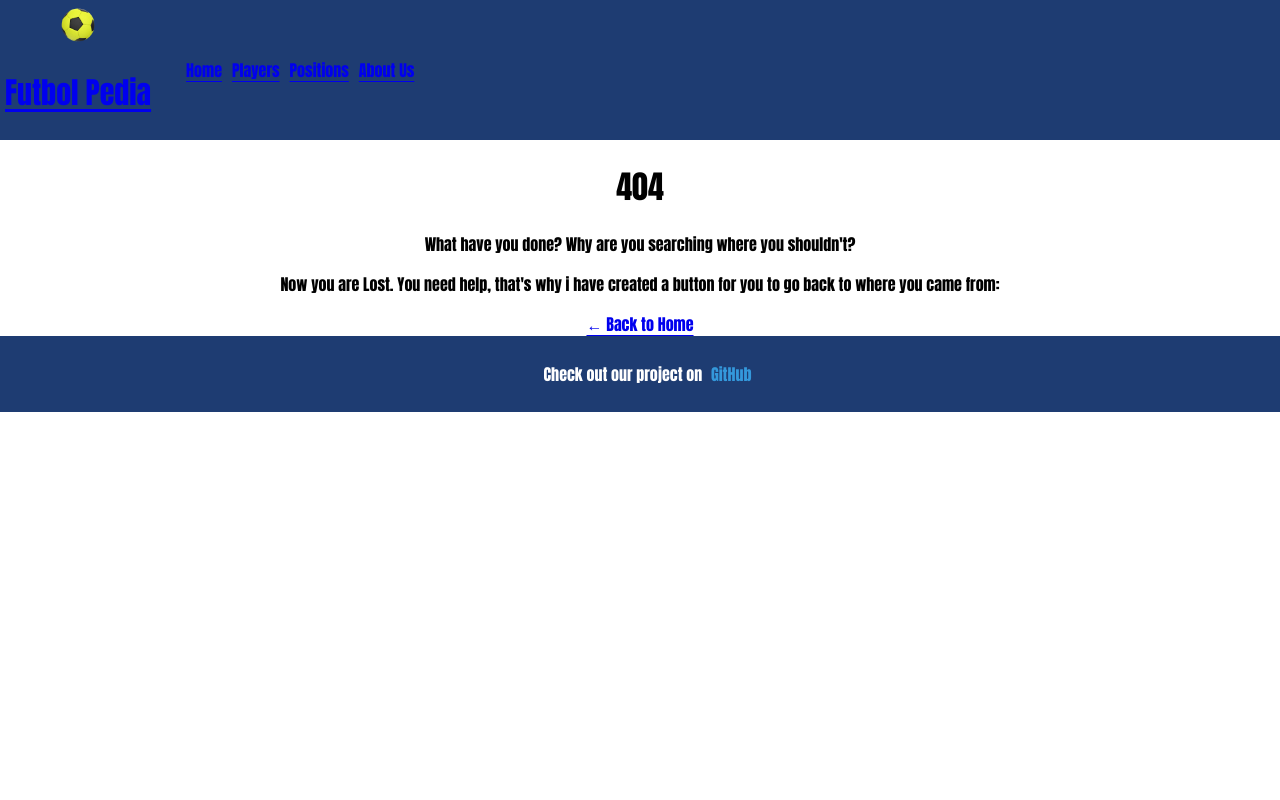
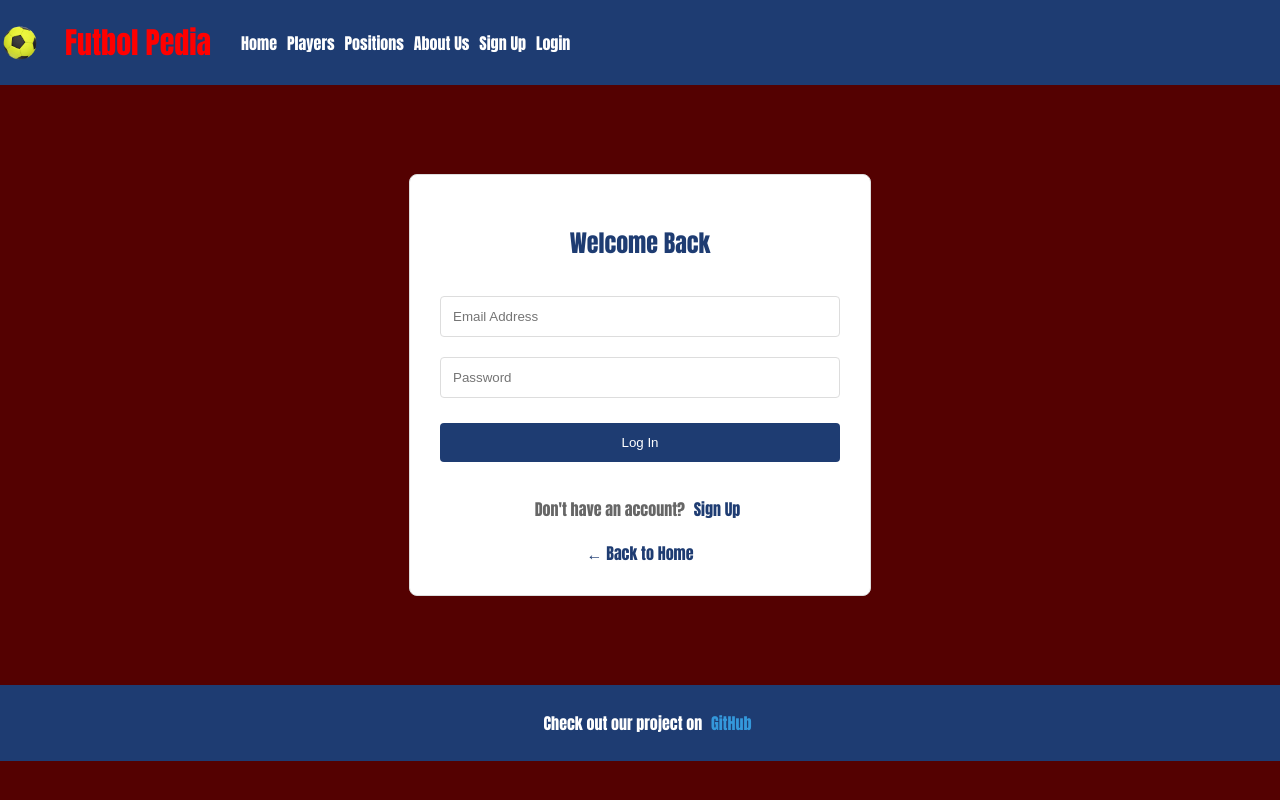
Before and after one commit to MateoSancho/futbol-project-client, a React (Vite) app: page /login in a window 1280 px wide. Built offline with nearby package versions, Linux system fonts and the light colour scheme.

Commit message:
Login, SignUp page, not functional, with minimal css, better navbar, better about us page, and more implementations. However, still no connection with the server

```diff
--- a/src/App.css
+++ b/src/App.css
@@ -6,6 +6,7 @@
 body {
   margin: 0;
   min-height: 100vh;
+  background-color: #540101;
 }
 
 a {
@@ -38,6 +39,12 @@ hr {
 .nav-title {
   font-size: 30px;
   font-weight: bold;
+  color: #ff0000;
+}
+
+.nav-link{
+  color: #ffffff;
+  text-decoration: none;
 }
 
 /* ===== FOOTER STYLES ===== */
@@ -200,11 +207,24 @@ hr {
 
 /* ===== POSITION CARD ===== */
 .position-card {
-  border: 1px solid #ddd;
-  border-radius: 8px;
-  padding: 20px;
-  margin: 10px;
-  background: white;
+    margin: 30px 0;
+    padding: 20px;
+    border: 1px solid #ddd;
+    border-radius: 8px;
+    background: white;
+}
+
+.position-card h3 {
+    color: #1e3c72;
+    margin-bottom: 10px;
+}
+
+.position-card button {
+    background: #1e3c72;
+    color: white;
+    padding: 8px 16px;
+    border: none;
+    border-radius: 4px;
 }
 
 /* ===== MESSAGES ===== */
@@ -212,3 +232,117 @@ hr {
   padding: 40px;
   color: #666;
 }
+
+/* ===== ABOUT US STYLES ===== */
+.about-container {
+    max-width: 800px;
+    margin: 0 auto;
+    padding: 20px;
+}
+
+.about-content {
+    text-align: left;
+    margin: 30px 0;
+}
+
+.about-section {
+    margin: 30px 0;
+    padding: 20px;
+    border: 1px solid #ddd;
+    border-radius: 8px;
+    background: white;
+}
+
+.about-section h2 {
+    color: #1e3c72;
+    margin-bottom: 15px;
+}
+
+.about-section p {
+    line-height: 1.6;
+    color: #555;
+}
+
+.team-members {
+    display: flex;
+    justify-content: center;
+    gap: 40px;
+    margin-top: 20px;
+}
+
+.team-member {
+    text-align: center;
+    padding: 20px;
+}
+
+.team-member h3 {
+    color: #1e3c72;
+    margin-bottom: 10px;
+}
+
+.team-member p {
+    color: #666;
+    margin: 0;
+}
+
+/* ===== AUTH PAGES ===== */
+.auth-page {
+    display: flex;
+    justify-content: center;
+    align-items: center;
+    min-height: 70vh;
+    padding: 20px;
+}
+
+.auth-card {
+    background: white;
+    border: 1px solid #ddd;
+    border-radius: 8px;
+    padding: 30px;
+    width: 100%;
+    max-width: 400px;
+    text-align: center;
+}
+
+.auth-card h2 {
+    color: #1e3c72;
+    margin-bottom: 25px;
+}
+
+.auth-card input {
+    width: 100%;
+    padding: 12px;
+    margin: 10px 0;
+    border: 1px solid #ddd;
+    border-radius: 4px;
+    box-sizing: border-box;
+}
+
+.auth-card button {
+    width: 100%;
+    background: #1e3c72;
+    color: white;
+    padding: 12px;
+    border: none;
+    border-radius: 4px;
+    margin: 15px 0;
+    cursor: pointer;
+}
+
+.auth-card button:hover {
+    background: #2a5298;
+}
+
+.auth-card p {
+    margin: 20px 0;
+    color: #666;
+}
+
+.auth-card a {
+    color: #1e3c72;
+    text-decoration: none;
+}
+
+.auth-card a:hover {
+    text-decoration: underline;
+}
--- a/src/App.jsx
+++ b/src/App.jsx
@@ -11,6 +11,9 @@ import PlayerAbout from "./pages/PlayerAbout";
 import Positions from "./pages/Positions";
 import PositionAbout from "./pages/PositionAbout";
 import NotFound from "./pages/Notfound";
+import Login from "./pages/auth/Login";
+import SignUp from "./pages/auth/Signup";
+import Error from "./pages/Error";
 
 function App() {
   return (
@@ -27,6 +30,9 @@ function App() {
           <Route path="/positions" element={<Positions />} />
           <Route path="/positions/:id" element={<PositionAbout />} />
           <Route path="/about-us" element={<AboutUs />} />
+          <Route path="/signup" element={<SignUp />} />
+          <Route path="/login" element={<Login />} />
+          <Route path="/error" element={<Error />}/>
           <Route path="*" element={<NotFound />} />
         </Routes>
 
--- a/src/components/Navbar.jsx
+++ b/src/components/Navbar.jsx
@@ -5,16 +5,16 @@ function Navbar() {
     return(
         <div className="navbar">
             <div className="nav-container">
-                <Link to="/" className="nav-brand">
-                    <img src={myLogo} alt="Logo" className="nav-logo" />
-                    <h1 className="nav-title">Futbol Pedia</h1>
-                </Link>
+                <img src={myLogo} alt="Logo" className="nav-logo" />
+                <h1 className="nav-title">Futbol Pedia</h1>
 
                 <div className="nav-links">
                     <Link to="/" className="nav-link">Home</Link>
-                    <Link to="/athletes" className="nav-link">Players</Link>
+                    <Link to="/players" className="nav-link">Players</Link>
                     <Link to="/positions" className="nav-link">Positions</Link>
                     <Link to="/about-us" className="nav-link">About Us</Link>
+                    <Link to="/signup" className="nav-link">Sign Up</Link>
+                    <Link to="/login" className="nav-link">Login</Link>
                 </div>
 
             </div>
--- a/src/components/PositionCard.jsx
+++ b/src/components/PositionCard.jsx
@@ -5,7 +5,7 @@ function PositionCard (props) {
     const { position } = props;
 
     return(
-        <div>
+        <div className="position-card">
             <h3>{position.name}</h3>
 
             <Link to={`/positions/:id.$oid}`}>
--- a/src/pages/AboutUs.jsx
+++ b/src/pages/AboutUs.jsx
@@ -2,8 +2,43 @@ import { Link } from "react-router-dom"
 
 function AboutUs() {
     return(
-        <div>
+        <div className="about-container">
             <h1>About US</h1>
+
+            <div className="about-content">
+                <div className="about-section">
+                    <h2>Our Project</h2>
+                    <p>
+                        This is our final project for the Ironhack Fullstack Bootcamp.
+                        We've created a Barcelona FC fan application where you can explore
+                        all the players and positions of the legendary Barça team.
+                    </p>
+                </div>
+
+                <div className="about-section">
+                    <h2>Meet the Team</h2>
+                    <div className="team-members">
+                        <div className="team-member">
+                            <h3>Mateo</h3>
+                            <p>Fullstack Developer</p>
+                        </div>
+                        <div className="team-member">
+                            <h3>Anton</h3>
+                            <p>Fullstack Developer</p>
+                        </div>
+                    </div>
+                </div>
+
+                <div className="about-section">
+                    <h2>About the App</h2>
+                    <p>
+                        This web app showcases current and legendary FC Barcelona players,
+                        their statistics, trophies, and positions. Built with React and
+                        modern web technologies.
+                    </p>
+                </div>
+            </div>
+
 
             <Link to="/" className="Link">← Back to Home</Link>
         </div>
--- /dev/null
+++ b/src/pages/Error.jsx
@@ -0,0 +1,13 @@
+import { Link } from "react-router-dom";
+
+function Error () {
+    return(
+        <div>
+            <h1>Error page</h1>
+
+            <Link to="/" className="Link">← Back to Home</Link>
+        </div>
+    )
+}
+
+export default Error;
--- a/src/pages/Home.jsx
+++ b/src/pages/Home.jsx
@@ -2,7 +2,7 @@ import { Link } from "react-router-dom";
 
 function Home() {
   return (
-    <div>
+    <div className="Home-section">
       <h1>Barca Enthusiasm</h1>
       <p>All the football players and positions from Barca</p>
 
--- a/src/pages/auth/Login.jsx
+++ b/src/pages/auth/Login.jsx
@@ -0,0 +1,38 @@
+import { Link } from "react-router-dom";
+
+function Login() {
+
+    return (
+        <div className="auth-page">
+            <div className="auth-card">
+                <h2>Welcome Back</h2>
+
+                <form>
+                    <input
+                        type="email"
+                        name="email"
+                        placeholder="Email Address"
+                        required
+                    />
+
+                    <input
+                        type="password"
+                        name="password"
+                        placeholder="Password"
+                        required
+                    />
+
+                    <button type="submit">Log In</button>
+                </form>
+
+                <p>
+                    Don't have an account? <Link to="/signup">Sign Up</Link>
+                </p>
+
+                <Link to="/" className="Link">← Back to Home</Link>
+            </div>
+        </div>
+    );
+}
+
+export default Login;
--- a/src/pages/auth/Signup.jsx
+++ b/src/pages/auth/Signup.jsx
@@ -0,0 +1,45 @@
+import { Link } from "react-router-dom";
+
+function Signup() {
+
+    return (
+        <div className="auth-page">
+            <div className="auth-card">
+                <h2>Create Account</h2>
+
+                <form>
+                    <input
+                        type="text"
+                        name="name"
+                        placeholder="Your Name"
+                        required
+                    />
+
+                    <input
+                        type="email"
+                        name="email"
+                        placeholder="Email Address"
+                        required
+                    />
+
+                    <input
+                        type="password"
+                        name="password"
+                        placeholder="Password"
+                        required
+                    />
+
+                    <button type="submit">Sign Up</button>
+                </form>
+
+                <p>
+                    Already have an account? <Link to="/login">Log In</Link>
+                </p>
+
+                <Link to="/" className="Link">← Back to Home</Link>
+            </div>
+        </div>
+    );
+}
+
+export default Signup;
```
